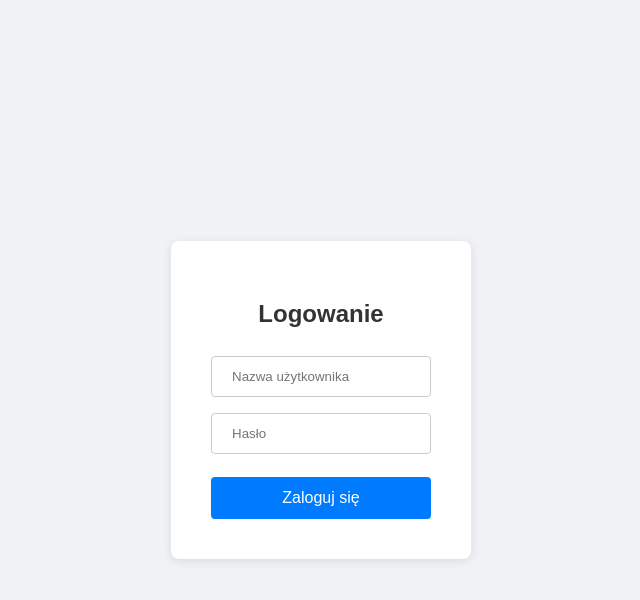
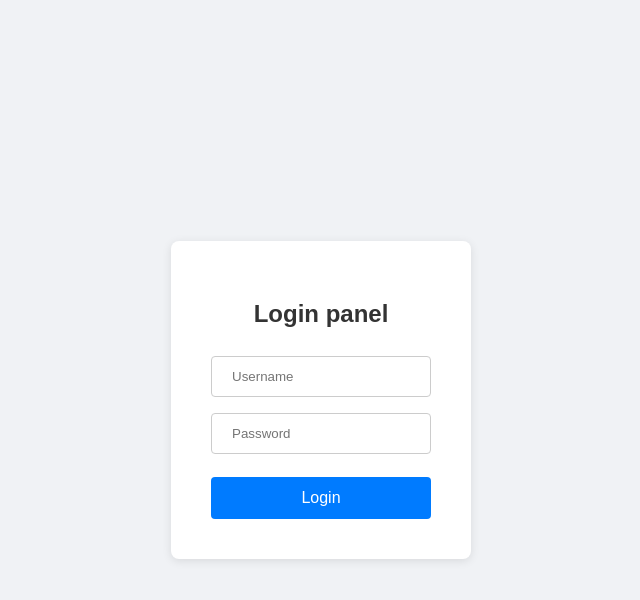
Before and after one commit to RineST21/IoT-PiSec-Test, a PHP site: page / in a window 1280 px wide. Shown: the top 600 px of the page, without its empty margins (319-959 px from the left). Run offline with PHP 8.4, Linux system fonts and the light colour scheme.

Commit message:
Update index.php

```diff
--- a/index.php
+++ b/index.php
@@ -6,9 +6,9 @@ if ($_SERVER['REQUEST_METHOD'] === 'POST') {
     $username = trim($_POST['username']);
     $password = trim($_POST['password']);
 
-    $conn = new mysqli('localhost', 'root', 'raspberry', 'sensordata');
+    $conn = new mysqli('localhost', 'root', 'raspberry', 'sensordata'); //Remember to change it!
     if ($conn->connect_error) {
-        die("Błąd połączenia: " . $conn->connect_error);
+        die("Connection Error: " . $conn->connect_error);
     }
 
     $stmt = $conn->prepare("SELECT id FROM users WHERE username = ? AND password = ?");
@@ -24,7 +24,7 @@ if ($_SERVER['REQUEST_METHOD'] === 'POST') {
         header('Location: dashboard.php');
         exit();
     } else {
-        $error = "Niepoprawna nazwa użytkownika lub hasło.";
+        $error = "Wrong username or password!.";
     }
     $stmt->close();
     $conn->close();
@@ -87,11 +87,11 @@ if ($_SERVER['REQUEST_METHOD'] === 'POST') {
 </head>
 <body>
   <div class="login-container">
-    <h2>Logowanie</h2>
+    <h2>Login panel</h2>
     <form method="post">
-      <input type="text" name="username" placeholder="Nazwa użytkownika" required>
-      <input type="password" name="password" placeholder="Hasło" required>
-      <button type="submit">Zaloguj się</button>
+      <input type="text" name="username" placeholder="Username" required>
+      <input type="password" name="password" placeholder="Password" required>
+      <button type="submit">Login</button>
     </form>
     <?php if (isset($error)): ?>
       <div class="error"><?php echo htmlspecialchars($error); ?></div>
```
